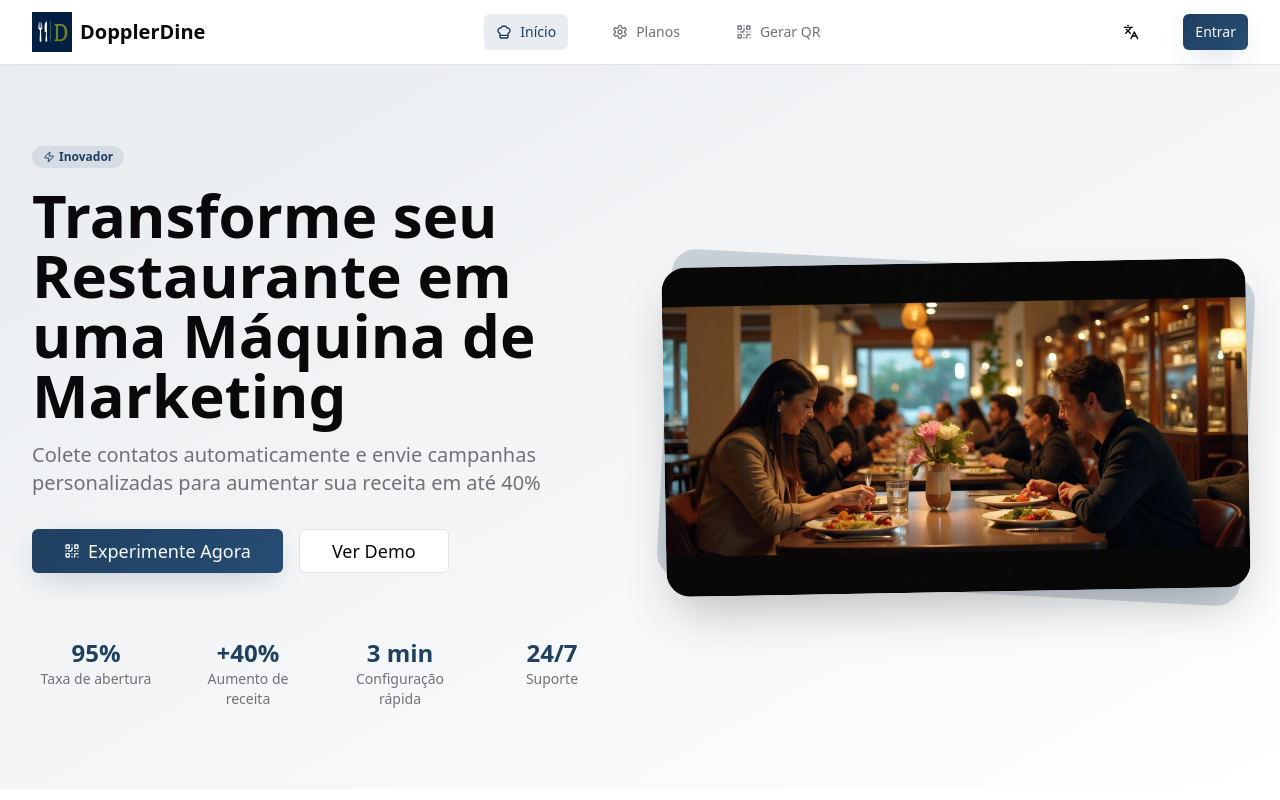
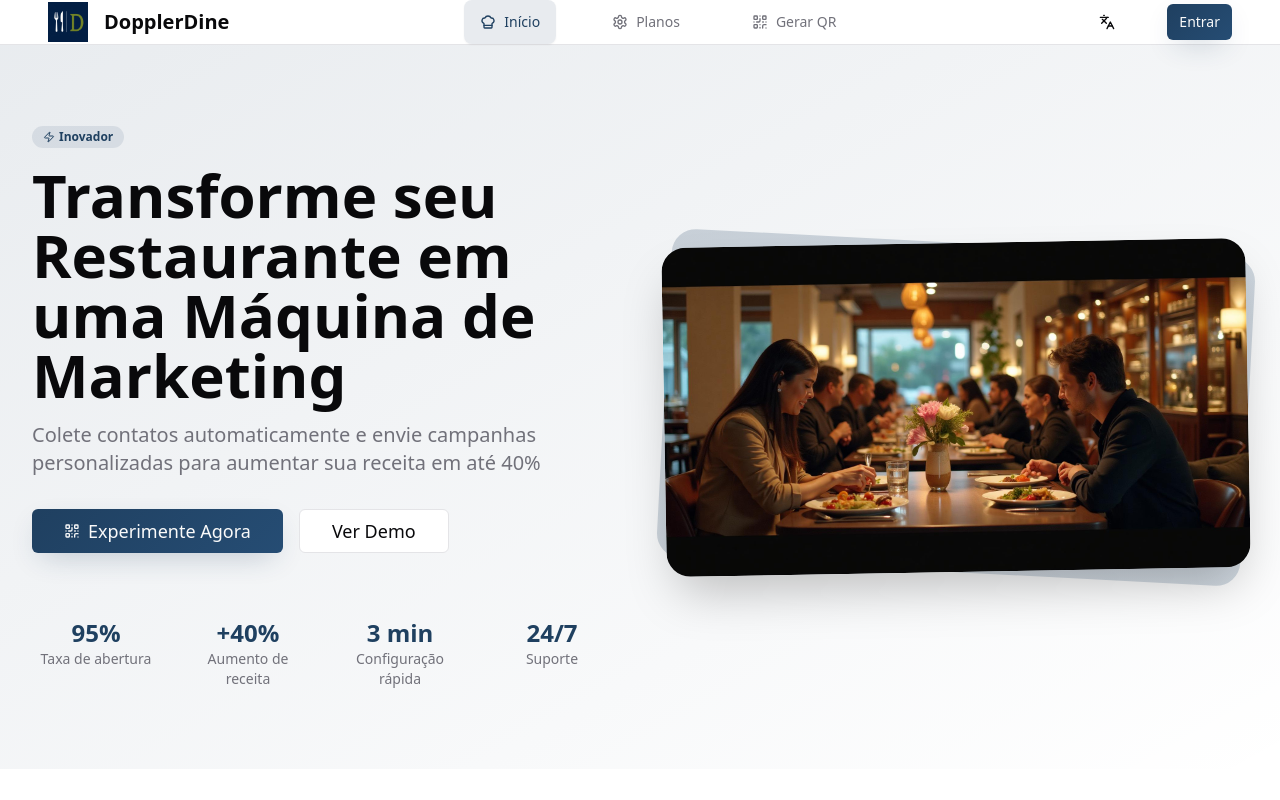
Before and after one commit to GabrielMenezesSilva/buzz-boost-resto-magic, a React (Vite) app: page / in a window 1280 px wide. Shown: the top 800 px of the page. Built offline with nearby package versions, Linux system fonts and the light colour scheme.

Commit message:
Improve menu spacing
The AI will improve the spacing in the menu, including the logo and site name, as the current spacing is considered poor.

```diff
--- a/src/components/Layout.tsx
+++ b/src/components/Layout.tsx
@@ -59,23 +59,23 @@ export default function Layout({ children }: LayoutProps) {
     <div className="min-h-screen bg-gradient-to-br from-orange-light/20 to-background">
       {/* Header */}
       <header className="bg-background/95 backdrop-blur-sm border-b border-border sticky top-0 z-50">
-        <div className="max-w-7xl mx-auto px-4 sm:px-6 lg:px-8">
-          <div className="flex justify-between items-center h-16">
-            <Link to="/" className="flex items-center space-x-2">
+        <div className="max-w-7xl mx-auto px-6 sm:px-8 lg:px-12">
+          <div className="flex justify-between items-center h-18">
+            <Link to="/" className="flex items-center space-x-4 mr-8">
               <img src={dopplerDineLogo} alt="DopplerDine" className="w-10 h-10" />
               <span className="text-xl font-bold text-foreground">DopplerDine</span>
             </Link>
 
-            <nav className="hidden md:flex space-x-8">
+            <nav className="hidden md:flex items-center space-x-10 flex-1 justify-center">
               {navigation.map((item) => {
                 const Icon = item.icon;
                 return (
                   <Link
                     key={item.name}
                     to={item.href}
-                    className={`flex items-center space-x-2 px-3 py-2 rounded-md text-sm font-medium transition-colors ${
+                    className={`flex items-center space-x-2 px-4 py-3 rounded-lg text-sm font-medium transition-all duration-200 ${
                       isActive(item.href)
-                        ? 'text-primary bg-primary/10'
+                        ? 'text-primary bg-primary/10 shadow-sm'
                         : 'text-muted-foreground hover:text-foreground hover:bg-muted/50'
                     }`}
                   >
@@ -101,7 +101,7 @@ export default function Layout({ children }: LayoutProps) {
               </Button>
             </div>
 
-            <div className="hidden md:flex items-center space-x-4">
+            <div className="hidden md:flex items-center space-x-6 ml-8">
               <LanguageSelector />
               {user ? (
                 <div className="flex items-center space-x-4">
```
